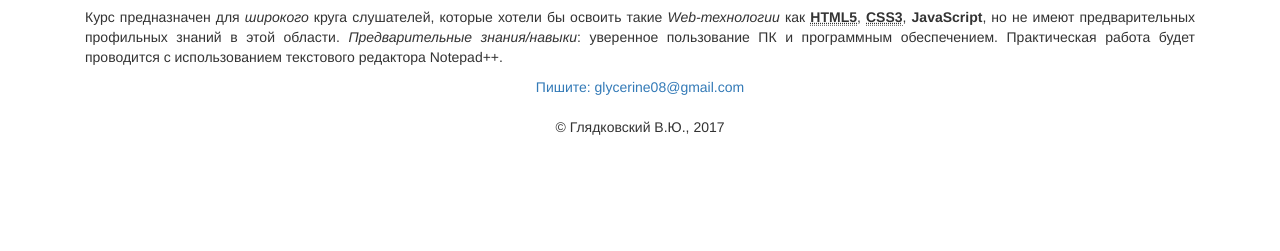
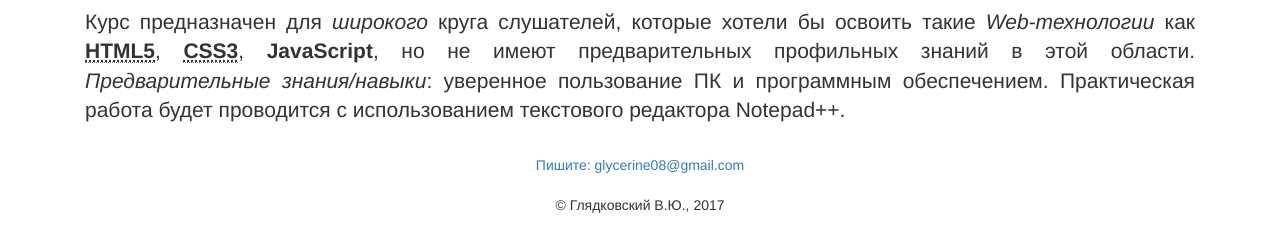
Before and after one commit to vglyadkovskiy/vglyadkovskiyFERepositoryHW5, a plain HTML site: page index.html in a window 1280 px wide. Shown: the part 193-444 px from the top of the page. Drawn offline with Linux system fonts and the light colour scheme.

Commit message:
HW5_5
Some changes

```diff
--- a/index.html
+++ b/index.html
@@ -37,7 +37,7 @@
             </div>
          </header>
 
-      <div class="div1 col-xs-12" style="text-align: justify;">
+      <div class="div1 col-xs-12 lead" style="text-align: justify;">
       <p>Курс предназначен для <i>широкого</i> круга слушателей, которые хотели бы освоить такие <em>Web-технологии</em> как <strong><abbr title="HyperText Markup Language" data-toggle="tooltip" data-placement="right">HTML5</abbr></strong>, <strong><abbr title="Cascading Style Sheets" data-toggle="tooltip" data-placement="right">CSS3</abbr></strong>, <strong>JavaScript</strong>, но не имеют предварительных профильных знаний в этой области. <em>Предварительные знания/навыки</em>: уверенное пользование ПК и программным обеспечением. Практическая работа будет проводится с использованием текстового редактора Notepad++.</p>
       </div>
 
```
Also changed, not shown: css3.html (+1 -1 lines).
